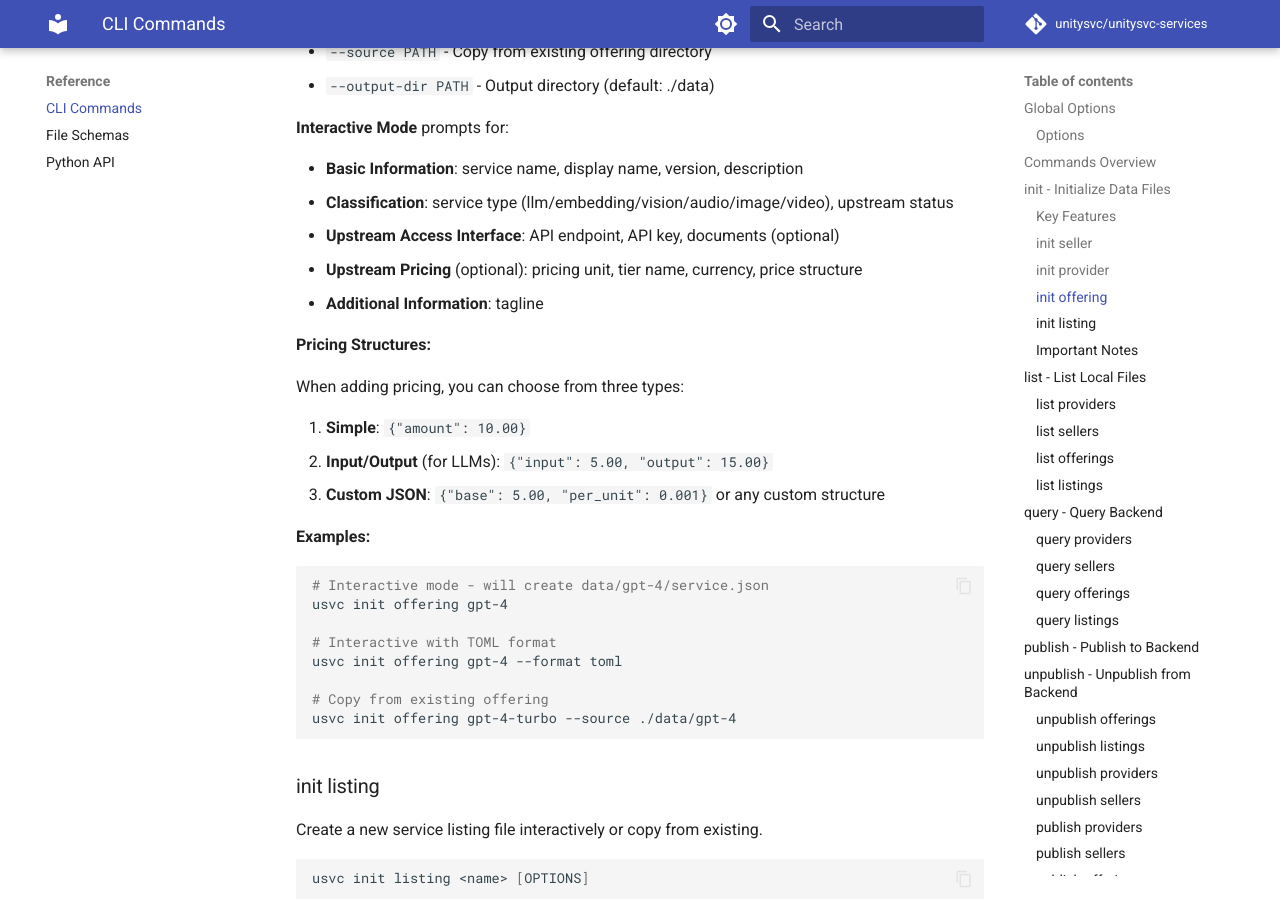
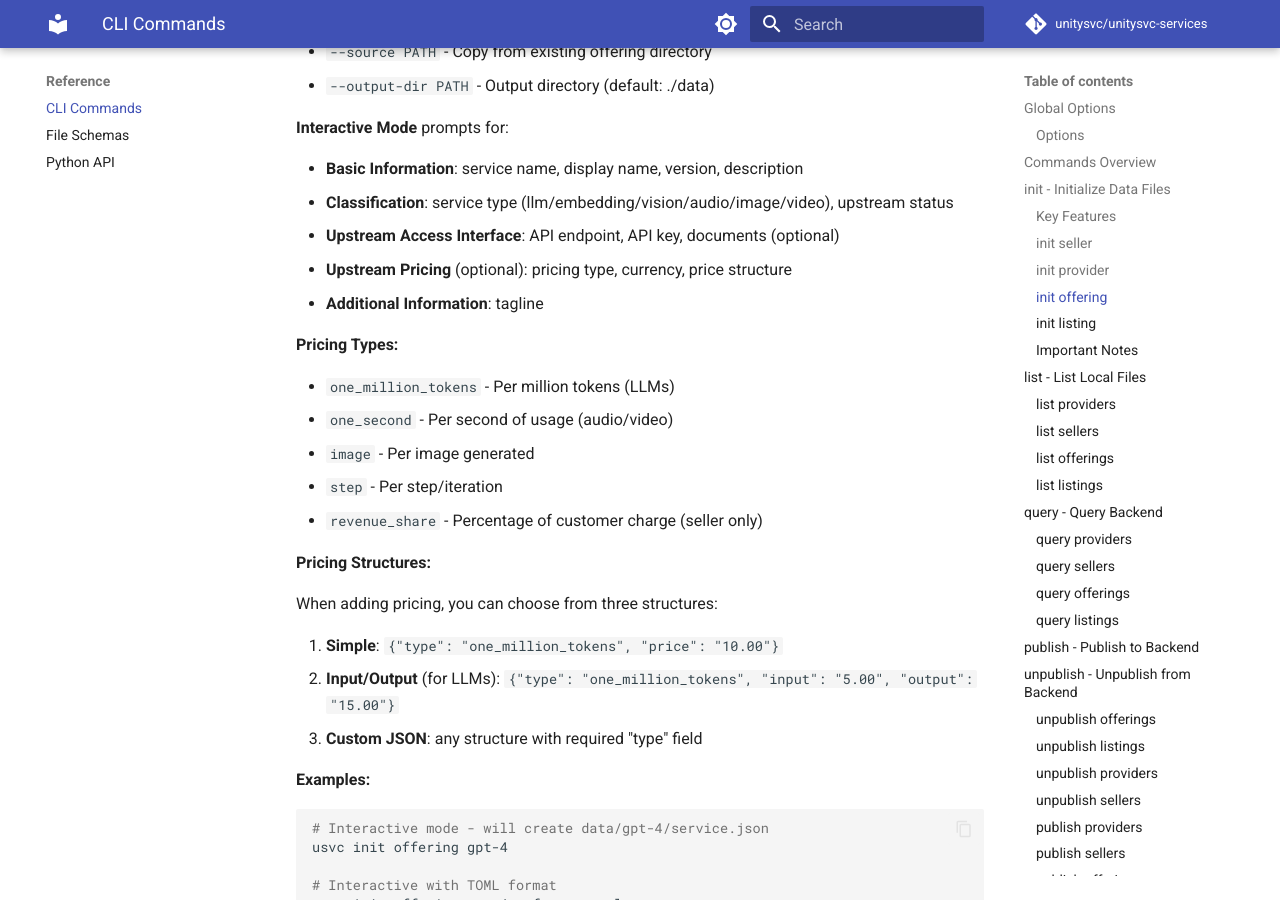
Before and after one commit to unitysvc/unitysvc-services, an MkDocs documentation site: the page built from docs/cli-reference.md, in a window 1280 px wide and 900 px high, scrolled down 4053 px. Built offline with MkDocs 1.6.1 and Material for MkDocs 9.7.7, drawn with Linux system fonts in a browser that asks for light colours; comment, search, counter and statistics services are not loaded.

Commit message:
update interactive prompt

```diff
--- a/docs/cli-reference.md
+++ b/docs/cli-reference.md
@@ -163,16 +163,24 @@ usvc init offering <name> [OPTIONS]
 -   **Basic Information**: service name, display name, version, description
 -   **Classification**: service type (llm/embedding/vision/audio/image/video), upstream status
 -   **Upstream Access Interface**: API endpoint, API key, documents (optional)
--   **Upstream Pricing** (optional): pricing unit, tier name, currency, price structure
+-   **Upstream Pricing** (optional): pricing type, currency, price structure
 -   **Additional Information**: tagline
+
+**Pricing Types:**
+
+-   `one_million_tokens` - Per million tokens (LLMs)
+-   `one_second` - Per second of usage (audio/video)
+-   `image` - Per image generated
+-   `step` - Per step/iteration
+-   `revenue_share` - Percentage of customer charge (seller only)
 
 **Pricing Structures:**
 
-When adding pricing, you can choose from three types:
+When adding pricing, you can choose from three structures:
 
-1. **Simple**: `{"amount": 10.00}`
-2. **Input/Output** (for LLMs): `{"input": 5.00, "output": 15.00}`
-3. **Custom JSON**: `{"base": 5.00, "per_unit": 0.001}` or any custom structure
+1. **Simple**: `{"type": "one_million_tokens", "price": "10.00"}`
+2. **Input/Output** (for LLMs): `{"type": "one_million_tokens", "input": "5.00", "output": "15.00"}`
+3. **Custom JSON**: any structure with required "type" field
 
 **Examples:**
 
```
Also changed, not shown: docs/file-schemas.md (+0 -1 lines), docs/pricing.md (+0 -3 lines), 4 other files.
